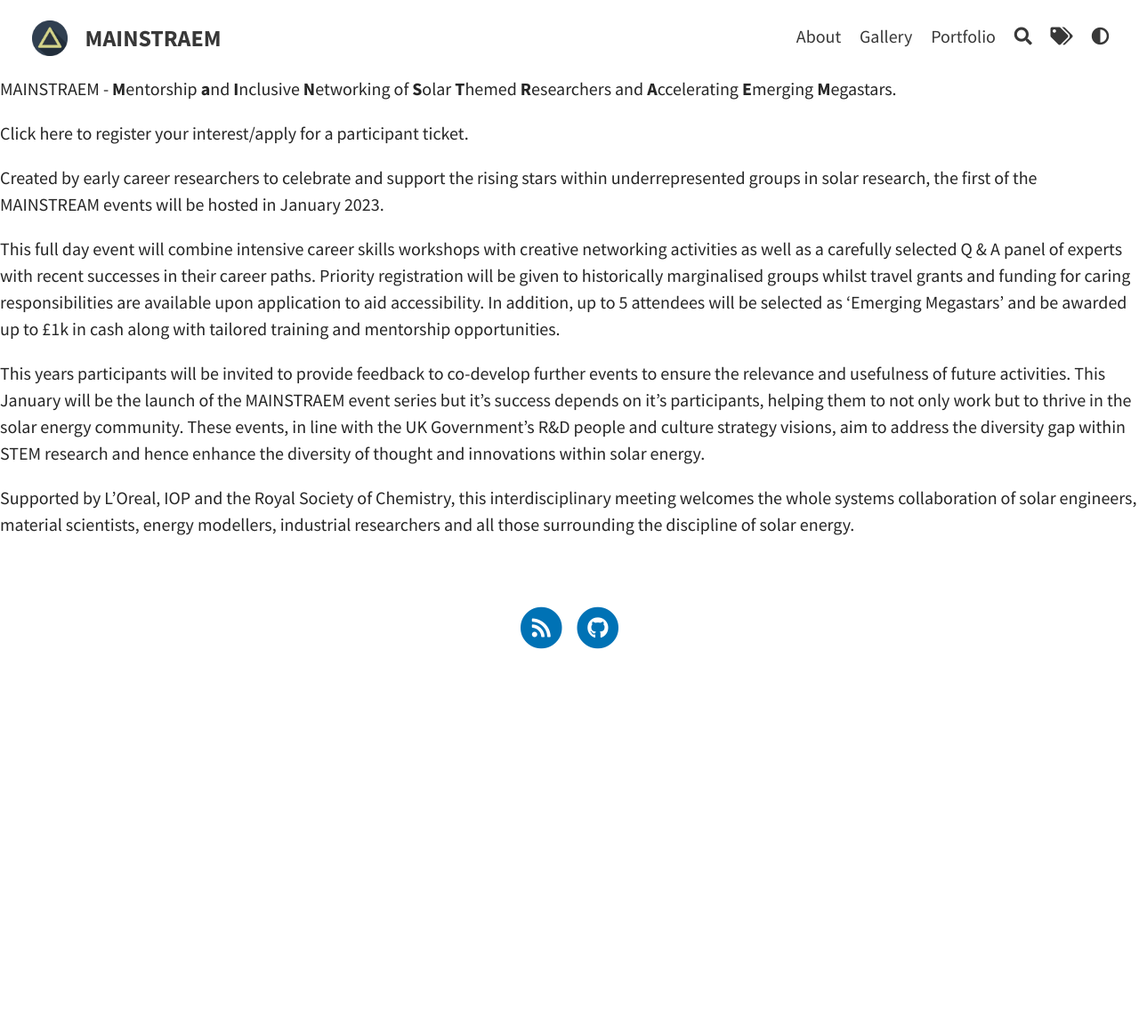
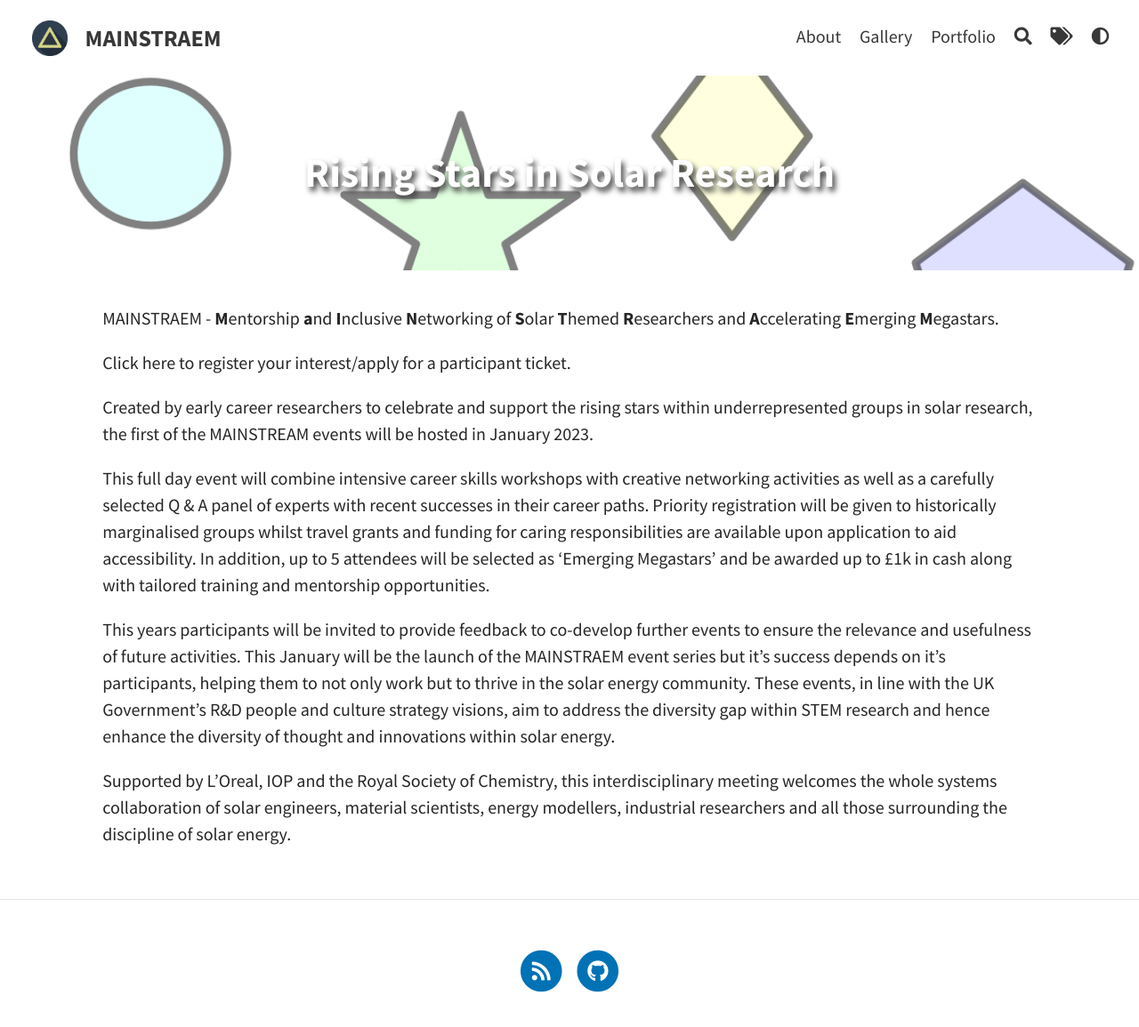
Before and after one commit to MAINSTRAEM/old_website, a Jekyll site: the page built from index.md, in a window 1280 px wide. Shown: the whole page at 89% size. Built offline with Jekyll 4.4.1, drawn with Linux system fonts in a browser that asks for light colours; before the commit the page ends 900 px from its top, so only the background shows below that.

Commit message:
Update index.md

```diff
--- a/index.md
+++ b/index.md
@@ -1,5 +1,9 @@
 ---
-layout: default
+layout: page
+title: "Rising Stars in Solar Research"
+feature-img: "assets/img/header/rising_stars_banner.png"
+hide: true                           # Prevent the page title to appear in the navbar
+icon: "fa-search"                    # Will Display only the fontawesome icon (here: fa-search) and not the title
 ---
 
 MAINSTRAEM - **M**entorship **a**nd **I**nclusive **N**etworking of **S**olar **T**hemed **R**esearchers and **A**ccelerating **E**merging **M**egastars.
```
